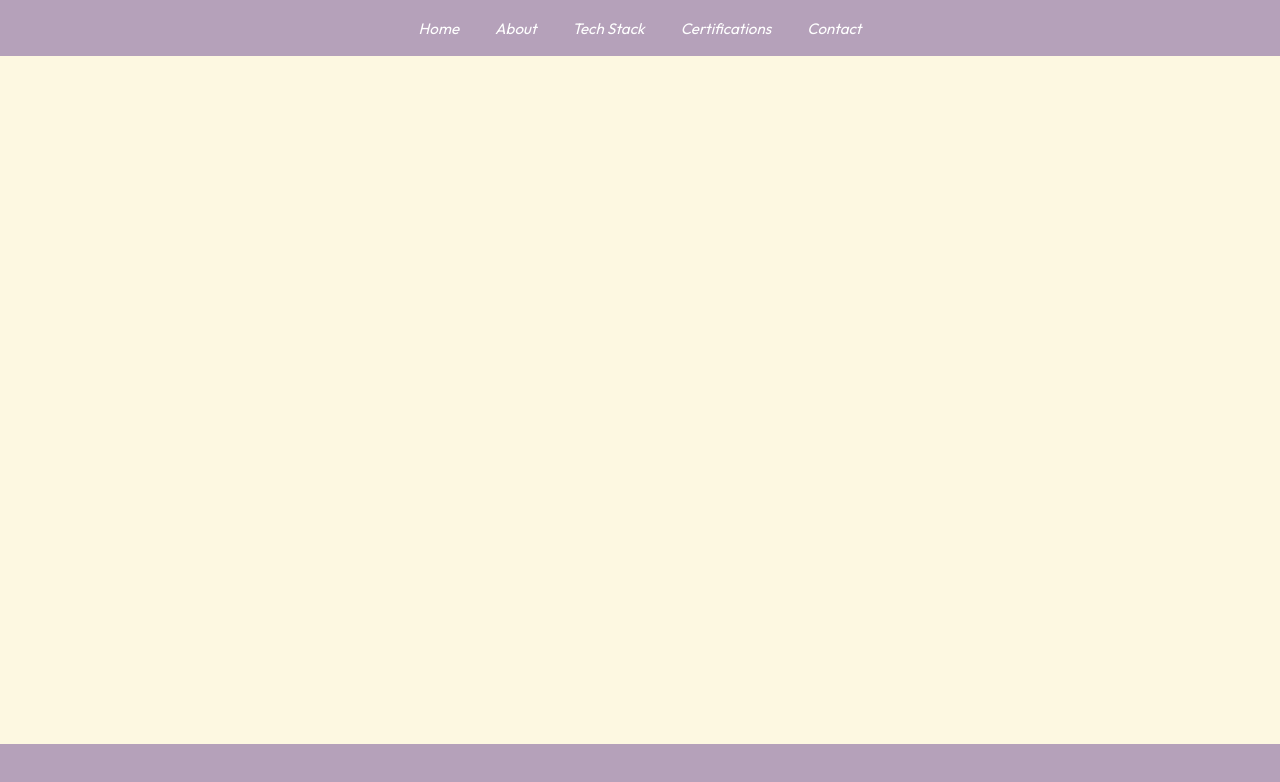
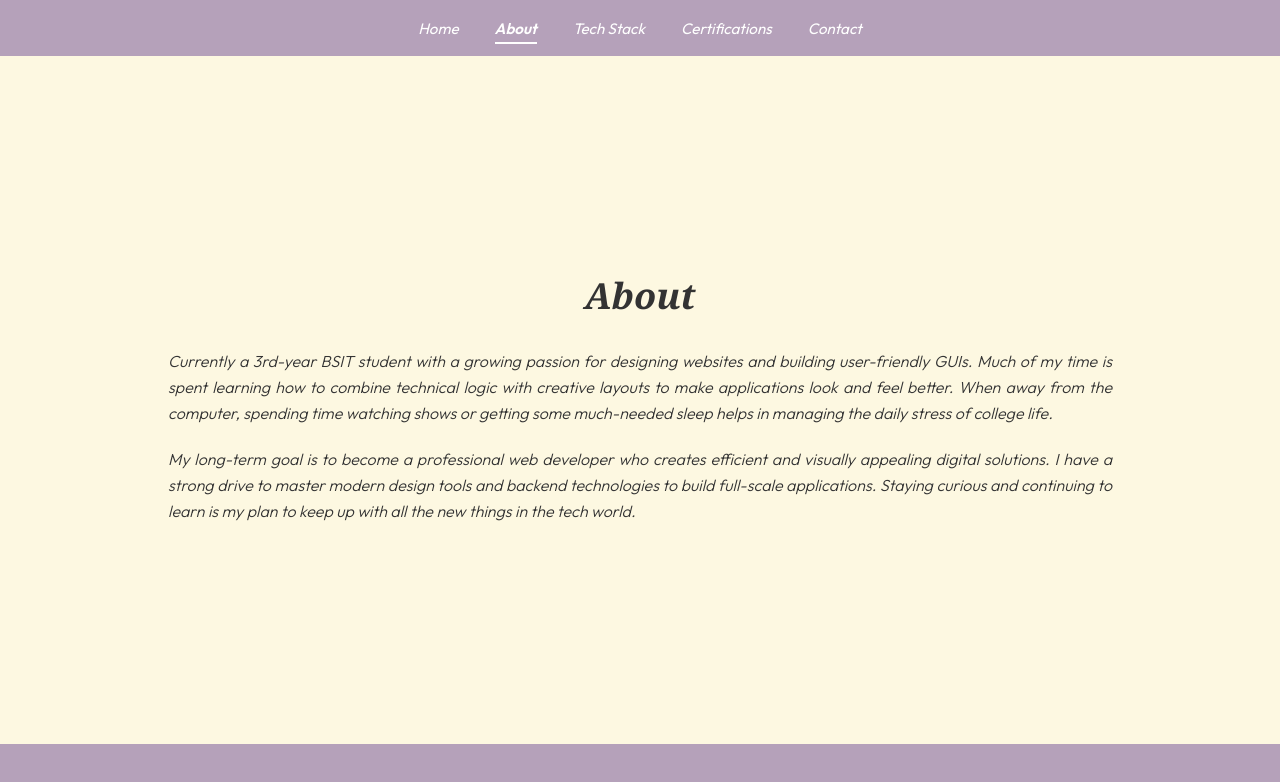
Before and after one commit to clrssprds/portfolio-nuxt, a Nuxt app: page /about in a window 1280 px wide. Shown: the top 782 px of the page. Built offline with nearby package versions, Linux system fonts and the light colour scheme.

Commit message:
Add about page with SEO meta

```diff
--- /dev/null
+++ b/app/pages/about.vue
@@ -0,0 +1,35 @@
+<script setup lang="ts">
+useHead({ title: 'About' })
+
+useSeoMeta({
+  description:
+    'Learn more about Clarisse Paredes, a 3rd-year BSIT student who loves designing websites and building user-friendly interfaces.',
+  ogTitle: 'About | Clarisse Paredes',
+  ogDescription:
+    'A 3rd-year BSIT student aiming to become a professional web developer.',
+  ogType: 'profile',
+  twitterCard: 'summary',
+})
+</script>
+
+<template>
+  <section class="w-full">
+    <PageTitle title="About" />
+
+    <div class="space-y-5 text-justify font-light italic leading-relaxed">
+      <p>
+        Currently a 3rd-year BSIT student with a growing passion for designing websites and
+        building user-friendly GUIs. Much of my time is spent learning how to combine technical
+        logic with creative layouts to make applications look and feel better. When away from the
+        computer, spending time watching shows or getting some much-needed sleep helps in managing
+        the daily stress of college life.
+      </p>
+      <p>
+        My long-term goal is to become a professional web developer who creates efficient and
+        visually appealing digital solutions. I have a strong drive to master modern design tools
+        and backend technologies to build full-scale applications. Staying curious and continuing
+        to learn is my plan to keep up with all the new things in the tech world.
+      </p>
+    </div>
+  </section>
+</template>
```
